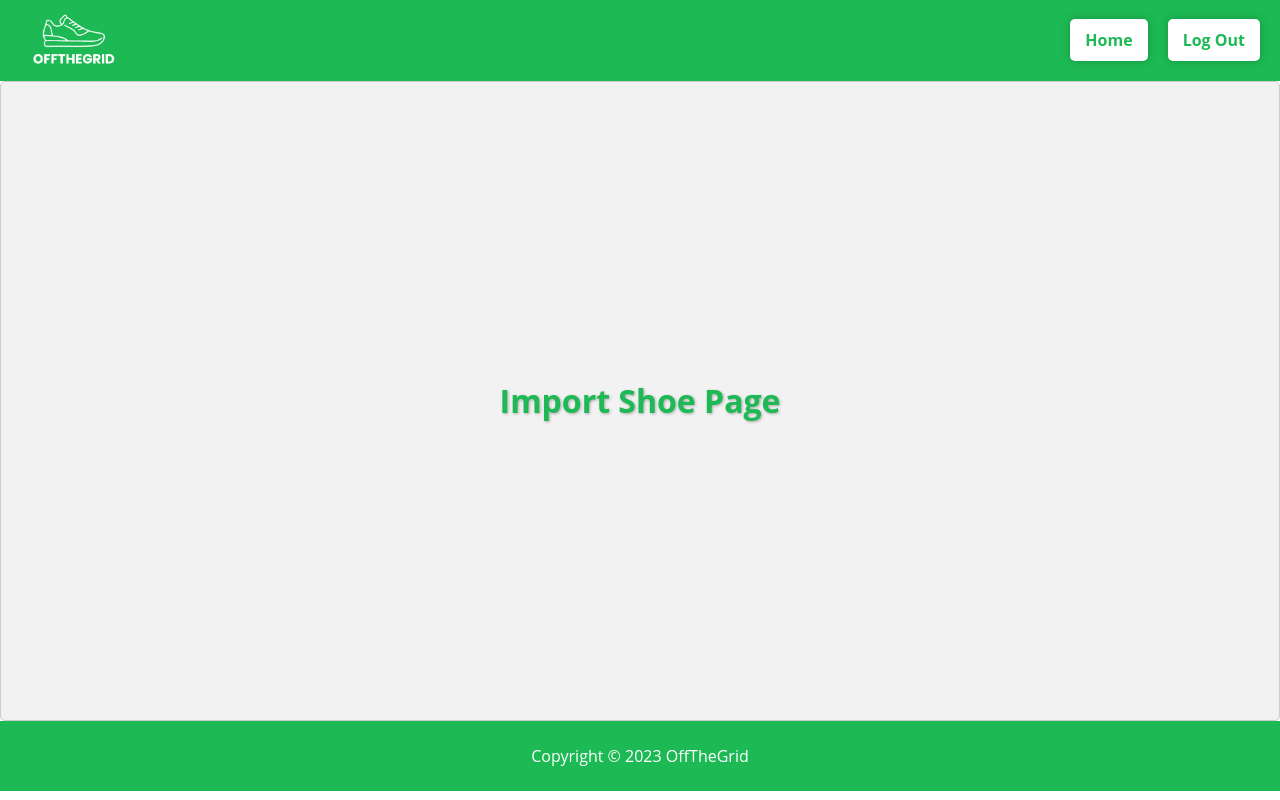
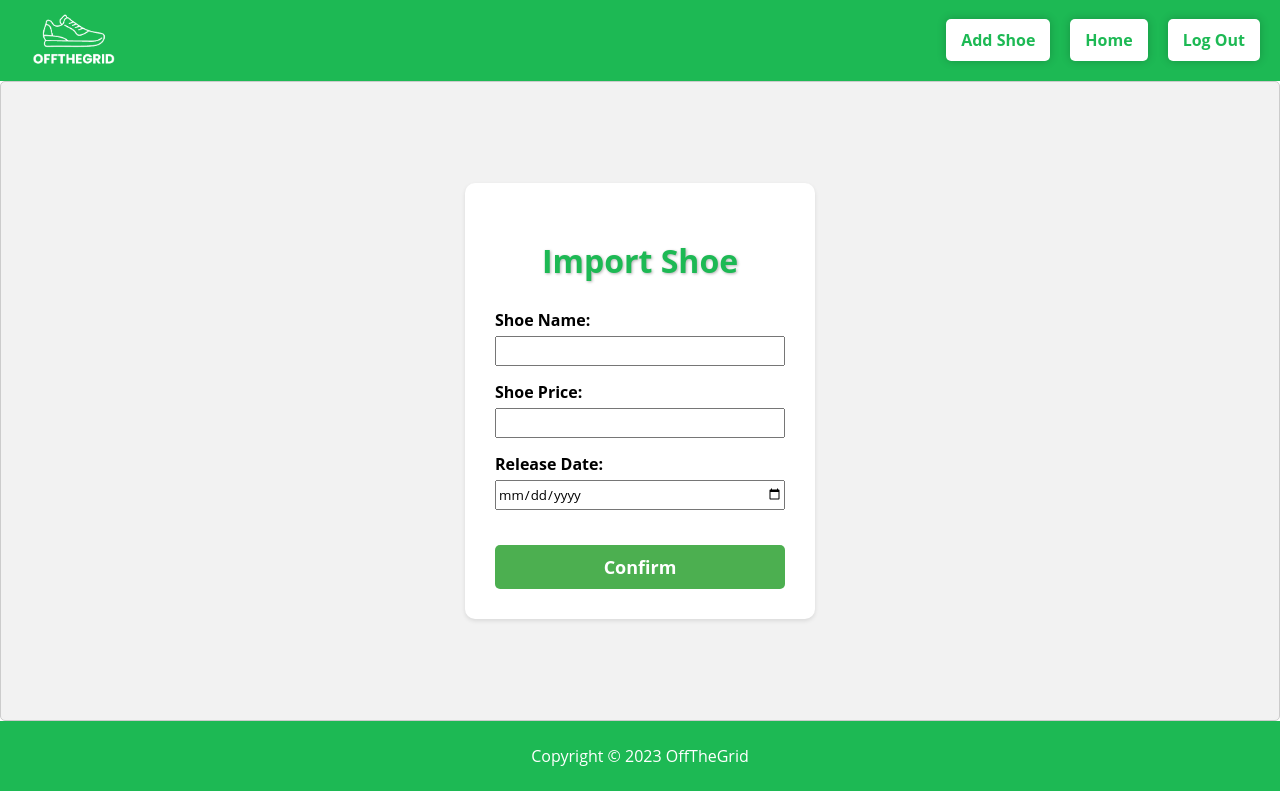
Before and after one commit to jacob-beattie/OffTheGrid, a React (Create React App) app: page /importshoe in a window 1280 px wide. Built offline with nearby package versions, Linux system fonts and the light colour scheme.

Commit message:
Implement import shoe page with functionality and popups

```diff
--- a/src/Pages/ImportShoePage.js
+++ b/src/Pages/ImportShoePage.js
@@ -1,6 +1,56 @@
+import React, { useState, useEffect } from 'react';
 import { Link } from 'react-router-dom';
+import { getFirestore, collection, addDoc, getDocs, query, where } from 'firebase/firestore';
+import ShoeImportedPopup from '../Popups/ShoeImportedPopup';
+import ShoeExistsPopup from '../Popups/ShoeExistsPopup';
 
 const ImportShoePage = () => {
+  const [shoeName, setShoeName] = useState('');
+  const [shoePrice, setShoePrice] = useState('');
+  const [shoeReleaseDate, setShoeReleaseDate] = useState('');
+  const [showImportedPopup, setShowImportedPopup] = useState(false);
+  const [showExistsPopup, setShowExistsPopup] = useState(false);
+
+  const handleFormSubmit = async (e) => {
+    e.preventDefault();
+
+    // Check if a shoe with the same name already exists
+    const db = getFirestore();
+    const shoesCollection = collection(db, 'Shoes');
+    const querySnapshot = await getDocs(query(shoesCollection, where('name', '==', shoeName)));
+
+    if (querySnapshot.size > 0) {
+      // A shoe with the same name already exists, show the ShoeExistsPopup
+      setShowExistsPopup(true);
+    } else {
+      // Create a new shoe object
+      const newShoe = {
+        name: shoeName,
+        price: shoePrice,
+        releaseDate: shoeReleaseDate,
+      };
+
+      // Add the new shoe to the database
+      try {
+        await addDoc(shoesCollection, newShoe);
+
+        // Set showImportedPopup to true to display the success popup
+        setShowImportedPopup(true);
+      } catch (error) {
+        console.error('Error adding shoe to the database:', error.message);
+      }
+    }
+  };
+
+  // Function to close the ShoeImportedPopup
+  const closeImportedPopup = () => {
+    setShowImportedPopup(false);
+  };
+
+  // Function to close the ShoeExistsPopup
+  const closeExistsPopup = () => {
+    setShowExistsPopup(false);
+  };
 
   return (
     <div>
@@ -9,6 +59,9 @@ return (
           <img src="/OFFTHEGRID.png" alt="OffTheGrid Logo" className="logo-image" />
         </div>
         <nav className="nav-links-container">
+          <Link to="/addshoe" className="add-shoe-button">
+            Add Shoe
+          </Link>
           <Link to="/dashboard" className="add-shoe-button">
             Home
           </Link>
@@ -18,8 +71,51 @@ return (
         </nav>
       </header>
       <main className="add-shoe-main">
-            <h2>Import Shoe Page</h2>
+        <div className="import-shoe-container">
+          <h2>Import Shoe</h2>
+          <form onSubmit={handleFormSubmit}>
+            <label htmlFor="shoeName">Shoe Name:</label>
+            <input
+              type="text"
+              id="shoeName"
+              value={shoeName}
+              onChange={(e) => setShoeName(e.target.value)}
+              required
+            />
+
+            <label htmlFor="shoePrice">Shoe Price:</label>
+            <input
+              type="text"
+              id="shoePrice"
+              value={shoePrice}
+              onChange={(e) => setShoePrice(e.target.value)}
+              required
+            />
+
+            <label htmlFor="shoeReleaseDate">Release Date:</label>
+            <input
+              type="date"
+              id="shoeReleaseDate"
+              value={shoeReleaseDate}
+              onChange={(e) => setShoeReleaseDate(e.target.value)}
+              required
+            />
+
+            <button type="submit">Confirm</button>
+          </form>
+        </div>
       </main>
+
+      {/* Conditionally render the ShoeImportedPopup based on showImportedPopup state */}
+      {showImportedPopup && (
+        <ShoeImportedPopup onClose={closeImportedPopup} selectedShoe={shoeName} />
+      )}
+
+      {/* Conditionally render the ShoeExistsPopup based on showExistsPopup state */}
+      {showExistsPopup && (
+        <ShoeExistsPopup onClose={closeExistsPopup} />
+      )}
+
       <footer>
         <p>Copyright © 2023 OffTheGrid</p>
       </footer>
--- /dev/null
+++ b/src/Popups/ShoeExistsPopup.js
@@ -0,0 +1,19 @@
+import React from 'react';
+
+const ShoeExistsPopup = ({ onClose }) => {
+  return (
+    <div className="popup-overlay">
+      <div className="popup">
+        <div className="popup-content">
+          <div>
+            <h3>Shoe Already Imported</h3>
+            <p>This shoe already has been imported. Please try again.</p>
+          </div>
+          <button onClick={onClose}>Close</button>
+        </div>
+      </div>
+    </div>
+  );
+};
+
+export default ShoeExistsPopup;
--- /dev/null
+++ b/src/Popups/ShoeImportedPopup.js
@@ -0,0 +1,21 @@
+// ShoeImportedPopup.js
+
+import React from 'react';
+
+const ShoeImportedPopup = ({ onClose, alreadyAdded, selectedShoe }) => {
+    return (
+        <div className="popup-overlay">
+            <div className="popup">
+                <div className="popup-content">
+                    <div>
+                        <h3>Shoe Imported Successfully</h3>
+                        <p>The shoe "{selectedShoe}" has been added to the list of shoes.</p>
+                    </div>
+                    <button onClick={onClose}>Close</button>
+                </div>
+            </div>
+        </div>
+    );
+};
+
+export default ShoeImportedPopup;
--- a/src/Styles/App.css
+++ b/src/Styles/App.css
@@ -347,6 +347,41 @@ form {
   background-color: #0056b3;
 }
 
+/* Styling for the import shoe page */
+
+.import-shoe-container {
+  align-items: center;
+  background-color: #fff;
+  border-radius: 10px;
+  box-shadow: 0 2px 4px rgba(0, 0, 0, 0.1);
+  padding: 30px;
+  width: 80%;
+  height: 100%;
+  max-width: 350px;
+}
+
+.import-shoe-container button {
+  padding: 10px;
+  background-color: #4CAF50;
+  color: #fff;
+  border: none;
+  border-radius: 5px;
+  cursor: pointer;
+  font-weight: bold;
+  font-size: large;
+  margin-top: 20px;
+}
+
+.import-shoe-container input {
+  margin-bottom: 15px;
+  margin-top: 5px;
+  height: 30px;
+}
+
+.import-shoe-container label {
+  font-weight: bold;
+}
+
 /* Styling for the dashboard page */
 
 .dashboard-main {
```
Lines whose indentation alone changed are shown as unchanged.
